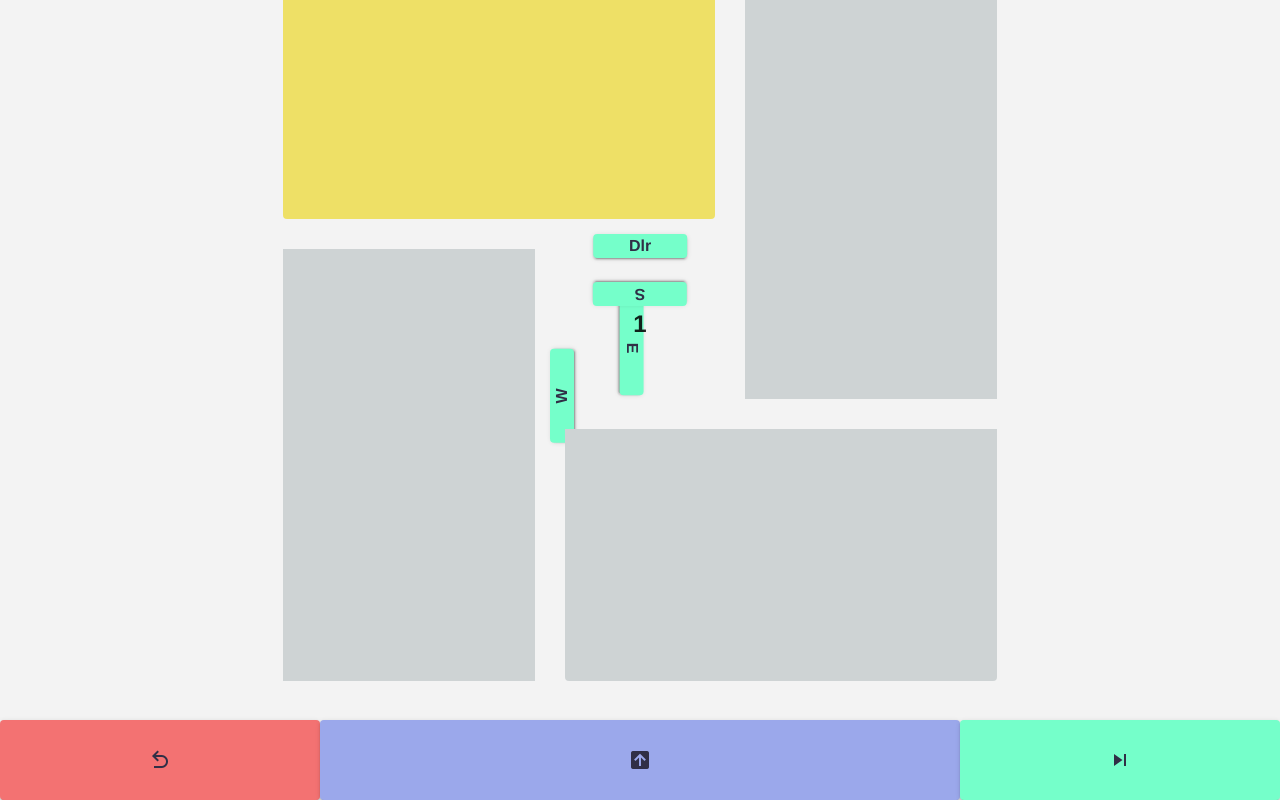
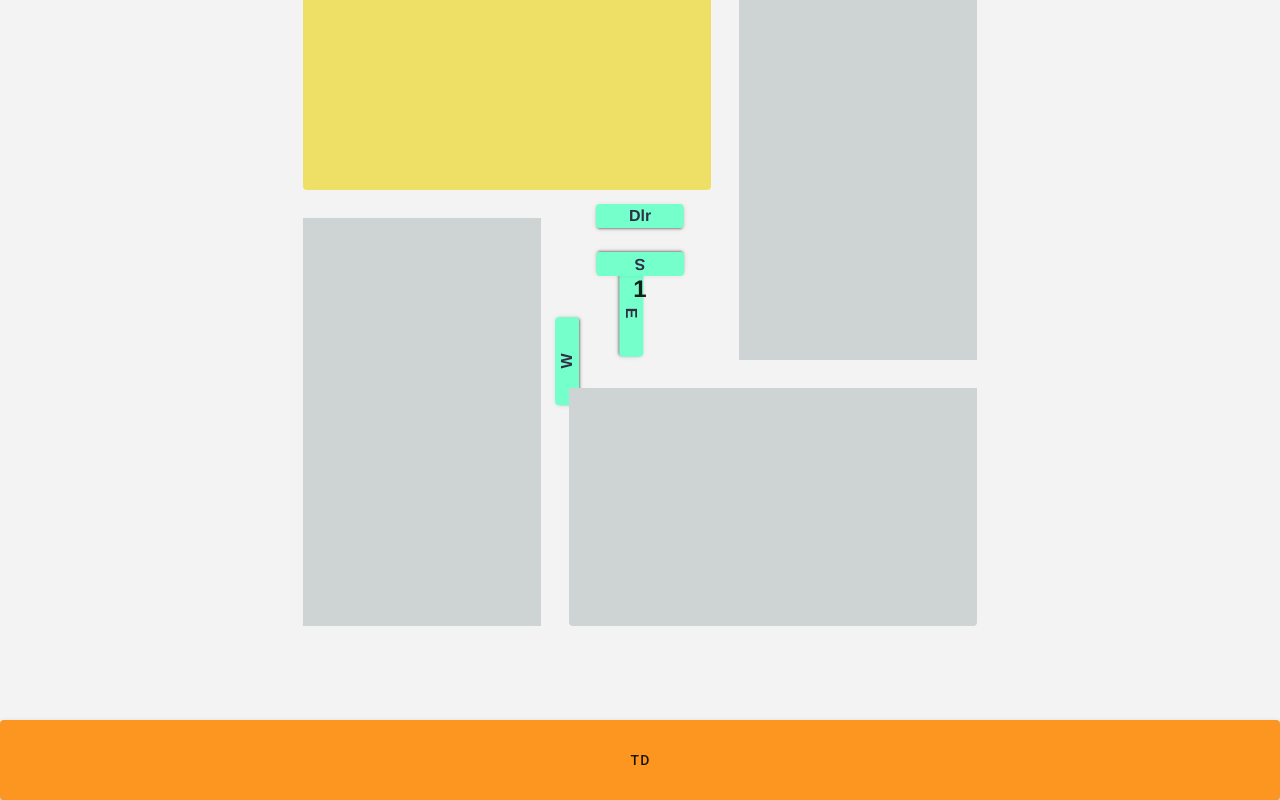
Before and after one commit to garyleung142857/bidding-box, a Vue app: page / in a window 1280 px wide. Built offline with nearby package versions, Linux system fonts and the light colour scheme.

Commit message:
feature: update layout

```diff
--- a/src/components/BoxSelect.vue
+++ b/src/components/BoxSelect.vue
@@ -80,7 +80,7 @@ export default {
   },
   computed: {
     ...mapGetters('sizing', ['sideLength']),
-    ...mapGetters('history', ['curPlayer', 'lastBid', 'canDbl', 'canRdbl']),
+    ...mapGetters('history', ['curPlayer', 'lastBid', 'canDbl', 'canRdbl', 'contract']),
     bidHeight: function(){
       return 0.11 * this.sideLength
     },
--- a/src/components/Contract.vue
+++ b/src/components/Contract.vue
@@ -1,6 +1,7 @@
 <template>
   <div>
-    <template v-if="contract.declarer===undefined">Pass Out</template>
+    <template v-if="contract.bid===undefined">{{ " " }}</template>
+    <template v-else-if="contract.declarer===undefined">Pass Out</template>
     <template v-else>
       <span
         :class="'label-' + this.contract.bid[1]"
--- a/src/store/modules/history.js
+++ b/src/store/modules/history.js
@@ -118,12 +118,15 @@ const mutations = {
     state.boardNum += 1
     state.history = state.boardNum in state.boardsHistory ? state.boardsHistory[state.boardNum] : []
   },
+  unwindBoard (state) {
+    if (state.boardNum > 1) {
+      state.boardNum -= 1
+      state.history = state.boardNum in state.boardsHistory ? state.boardsHistory[state.boardNum] : []
+    }
+  },
   undo (state) {
     if (state.history.length > 0) {
       state.history.pop()
-    } else if (state.boardNum > 1) {
-      state.boardNum -= 1
-      state.history = state.boardNum in state.boardsHistory ? state.boardsHistory[state.boardNum] : []
     }
   },
   resetAll (state) {
--- a/src/views/BiddingMain.vue
+++ b/src/views/BiddingMain.vue
@@ -1,33 +1,48 @@
 <template>
   <div v-resize="onResize">
-    <BiddingTable />
+    <BiddingTable @click.native="toggleDialog()" />
+    <v-dialog width="unset" v-model="boxDialog">
+      <BoxSelect @selectedCall="boxDialog = false"/>
+    </v-dialog>
     <v-footer fixed padless id="control-footer">
       <v-row justify="center" no-gutters>
-        <v-col cols=3>
+        <v-col cols=12 id="contract">
+          <Contract />
+        </v-col>
+        <v-col :cols="tdOpened ? 2 : biddingEnded ? 10 : 12">
+          <v-btn block id="td-button" class="d-flex align-center justify-center" @click="tdOpened=!tdOpened">
+            TD
+          </v-btn>
+        </v-col>
+        <template v-if="!tdOpened">
+          <v-col cols=2 v-if="biddingEnded">
+            <v-btn block id="advance-button" class="d-flex align-center justify-center" @click="advanceBoard()">
+              <v-icon>mdi-skip-next</v-icon>
+            </v-btn>
+          </v-col>
+        </template>
+        <template v-if="tdOpened">
+          <v-col cols=2>
+            <v-btn block outlined id="reset-button" class="d-flex align-center justify-center" @click="resetAll()">
+              <v-icon>mdi-nuke</v-icon>
+            </v-btn>
+          </v-col>
+          <v-col cols=4>
             <v-btn block id="undo-button" class="d-flex align-center justify-center" @click="undo()">
               <v-icon>mdi-arrow-u-left-top</v-icon>
             </v-btn>
           </v-col>
-        <v-col col=6 v-if="contract.bid == undefined">
-          <v-dialog width="unset" v-model="dialog">
-            <template v-slot:activator="{on, attrs}">
-              <v-btn block id="call-button" class="d-flex align-center justify-center" v-bind="attrs" v-on="on">
-                <v-icon>mdi-arrow-up-box</v-icon>
+          <v-col cols=2>
+            <v-btn block id="unwind-button" class="d-flex align-center justify-center" @click="unwindBoard()">
+              <v-icon>mdi-skip-previous</v-icon>
             </v-btn>
-            </template>
-            <BoxSelect @selectedCall="dialog = false"/>
-          </v-dialog>
           </v-col>
-        <v-col col=6 v-else>
-          <div id="contract" class="d-flex align-center justify-center">
-           <Contract />
-          </div>
-        </v-col>
-        <v-col cols=3>
+          <v-col cols=2>
             <v-btn block id="advance-button" class="d-flex align-center justify-center" @click="advanceBoard()">
               <v-icon>mdi-skip-next</v-icon>
             </v-btn>
           </v-col>
+        </template>
       </v-row>
     </v-footer>
   </div>
@@ -42,23 +57,34 @@ import Contract from '@/components/Contract.vue'
 export default {
   name: 'BiddingMain',
   components: {
-    BiddingTable, BoxSelect, Contract
+    BiddingTable,
+    BoxSelect,
+    Contract
   },
   data(){
     return {
-      dialog: false,
+      boxDialog: false,
+      tdOpened: false,
       sideLength: null,
     }
   },
   computed: {
-    ...mapGetters('history', ['contract'])
+    ...mapGetters('history', ['contract']),
+    biddingEnded: function() {
+      return this.contract.bid !== undefined
+    }
   },
   methods: {
     ...mapMutations('sizing', ['changeSideLength']),
-    ...mapMutations('history', ['undo', 'advanceBoard']),
+    ...mapMutations('history', ['undo', 'advanceBoard', 'unwindBoard', 'resetAll']),
     onResize: function(){
-      this.sideLength = (Math.min(window.innerWidth, window.innerHeight * 0.9))
+      this.sideLength = (Math.min(window.innerWidth, window.innerHeight * 0.85))
       this.changeSideLength(this.sideLength)
+    },
+    toggleDialog: function() {
+      if (!this.biddingEnded) {
+        this.boxDialog = true
+      }
     }
   },
   mounted(){
@@ -81,18 +107,23 @@ export default {
   $color-nv: #75ffca;
   $color-current: #eee066;
   $color-noncur: #ced3d4;
-  $color-call: #9ba8eb;
+  $color-unwind: #9ba8eb;
+  $color-td: #fd9621;
+  $color-reset: #ee2222;
 
   #app, #control-footer {
     background-color: $color-background;
     font-family: 'Roboto', sans-serif;
   }
 
+  #td-button {background-color: $color-td;}
   #undo-button {background-color: $color-vul;}
-  #call-button {background-color: $color-call;}
+  #unwind-button {background-color: $color-unwind;}
   #advance-button {background-color: $color-nv;}
+  #reset-button {border: 5px solid $color-reset}
 
-  #undo-button, #call-button, #advance-button, #contract{height: 10vh}
+  #undo-button, #reset-button, #call-button, #unwind-button, #advance-button, #td-button{height: 10vh}
+  #contract{height: 5vh}
 
   #contract, .player-nv, .player-v, .call-choice span, .table-label{
     font-weight: bold;
@@ -144,7 +175,7 @@ export default {
   #contract, .call-choice span, .table-label{font-size: x-large;}
 
   .biddingtable{
-    top: 45%;
+    top: 42.5%;
     left: 50%;
     transform: translate(-50%, -50%);
     background-color: transparent;
```
Lines whose indentation alone changed are shown as unchanged.
